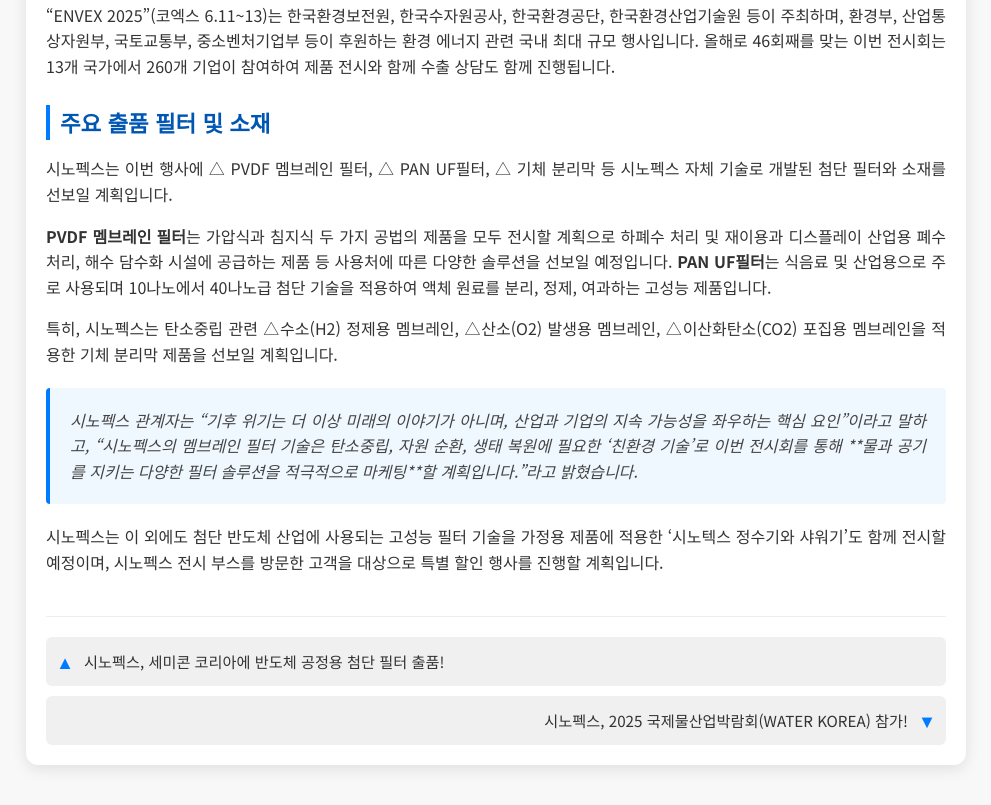
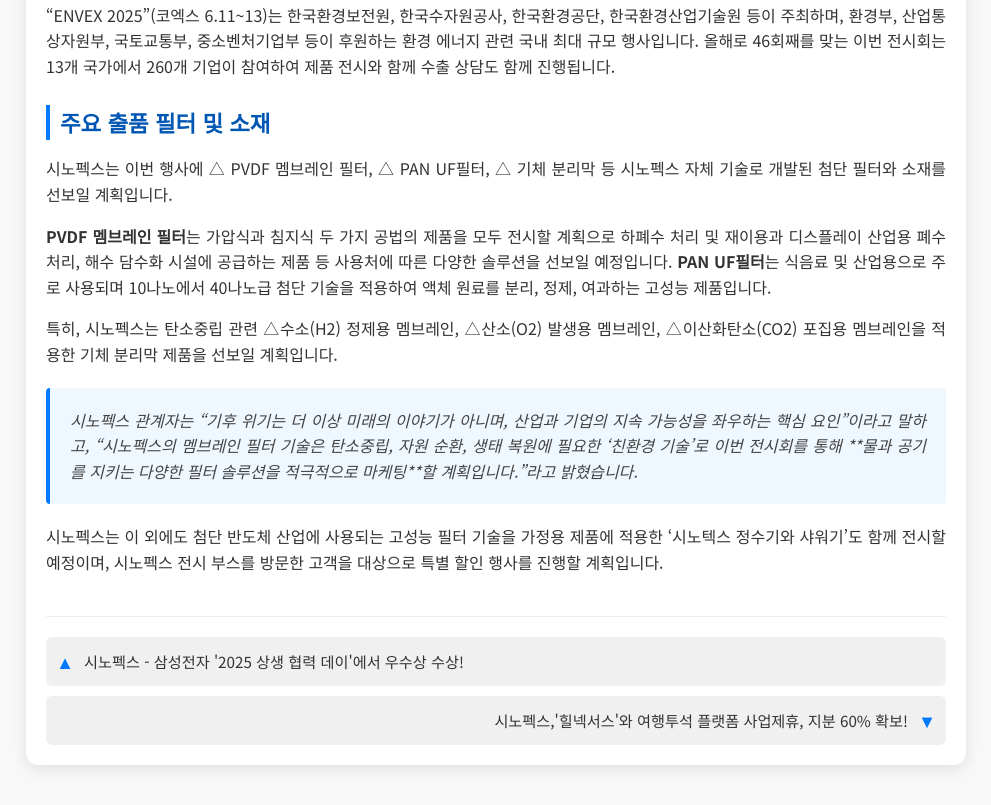
Before and after one commit to goodlight1234/news12, a plain HTML site: page index.html in a window 1280 px wide. Shown: the part 1359-2164 px from the top of the page, without its empty margins (144-1135 px from the left). Drawn offline with Linux system fonts and the light colour scheme.

Commit message:
Update index.html

```diff
--- a/index.html
+++ b/index.html
@@ -215,8 +215,8 @@
     </div>
 
   <div class="post-navigation">
-        <a href="https://goodlight1234.github.io/news03/" class="post-link prev"><span class="arrow">▲</span> 시노펙스, 세미콘 코리아에 반도체 공정용 첨단 필터 출품! </a>
-        <a href="https://goodlight1234.github.io/news05/" class="post-link next">시노펙스, 2025 국제물산업박람회(WATER KOREA) 참가!<span class="arrow">▼</span></a>
+        <a href="https://goodlight1234.github.io/news11/" class="post-link prev"><span class="arrow">▲</span> 시노펙스 - 삼성전자 '2025 상생 협력 데이'에서 우수상 수상! </a>
+        <a href="https://goodlight1234.github.io/news13/" class="post-link next">시노펙스,'힐넥서스'와 여행투석 플랫폼 사업제휴, 지분 60% 확보!<span class="arrow">▼</span></a>
     </div></div>
 </body>
 </html>
```
